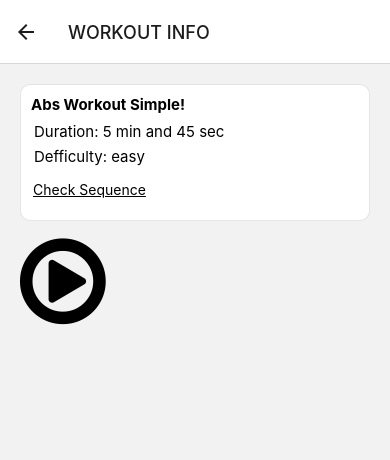
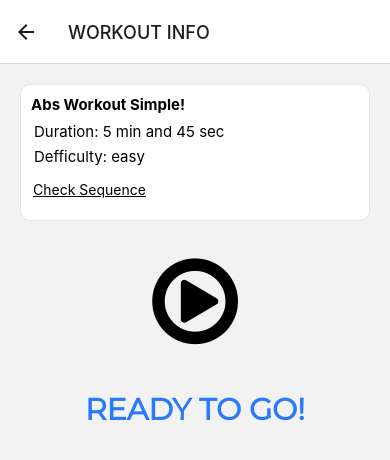
Before and after one commit to salehi-dev/gym-buddy-app, a React Native app: screen /Home in a window 390 px wide. Both pictures are taken after a click on the element 195 px from the left and 181 px from the top of the page. Shown: the top 460 px of the page. Built offline with nearby package versions, Linux system fonts and the light colour scheme.

Commit message:
Feat: improvment the WDScreen on the start bottom

```diff
--- a/src/hooks/useCountDown.ts
+++ b/src/hooks/useCountDown.ts
@@ -2,16 +2,18 @@ import { useEffect, useRef, useState } from "react";
 
 export function useCountDown(idx: number, initialCount: number) {
   const [countDown, setCountDown] = useState(initialCount);
+  const [isRunning, setIsRunning] = useState(false);
   const intervalRef = useRef<number>();
   useEffect(() => {
     if (idx == -1) {
       return;
     }
+    setIsRunning(true);
     intervalRef.current = window.setInterval(() => {
       setCountDown((count) => {
         return count - 1;
       });
-    }, 150);
+    }, 1000);
     return cleanup;
   }, [idx]);
   useEffect(() => {
@@ -24,9 +26,10 @@ export function useCountDown(idx: number, initialCount: number) {
   }, [countDown]);
   const cleanup = () => {
     if (intervalRef.current) {
+      setIsRunning(false);
       window.clearInterval(intervalRef.current);
       intervalRef.current = undefined;
     }
   };
-  return countDown;
+  return { countDown, isRunning, stop: cleanup };
 }
--- a/src/screens/WorkoutDetailScreen.tsx
+++ b/src/screens/WorkoutDetailScreen.tsx
@@ -11,18 +11,19 @@ import { formatSec } from "../utils/time";
 import WorkoutItem from "../components/WorkoutItem";
 import { SequenceItem } from "../types/data";
 import { useCountDown } from "../hooks/useCountDown";
+import { MontserratText } from "../components/styled/MontserratText";
 
 type Props = NativeStackScreenProps<RootStackParamList, "WorkDetail">;
 
 export default function WorkoutDetailScreen({ route }: Props) {
   const [sequence, setSequence] = useState<SequenceItem[]>([]);
   const [trackerIdx, setTrackerIdx] = useState(-1);
+  const [hasRest, setHasRest] = useState(false);
   const workout = useWorkoutBySlug(route.params.slug);
-  const countDown = useCountDown(
+  const { countDown, isRunning, stop } = useCountDown(
     trackerIdx,
     trackerIdx >= 0 ? sequence[trackerIdx].duration : -1
   );
-
   useEffect(() => {
     if (!workout) {
       return;
@@ -30,9 +31,16 @@ export default function WorkoutDetailScreen({ route }: Props) {
     if (trackerIdx === workout.sequence.length - 1) {
       return;
     }
-    if (countDown === 0) {
-      addItemToSequence(trackerIdx + 1);
+    function test() {
+      if (countDown === 0) {
+        setHasRest(true);
+        setTimeout(() => {
+          setHasRest(false);
+          addItemToSequence(trackerIdx + 1);
+        }, 3000);
+      }
     }
+    test();
   }, [countDown]);
   const addItemToSequence = (index: number) => {
     setSequence([...sequence, workout!.sequence[index]]);
@@ -41,6 +49,8 @@ export default function WorkoutDetailScreen({ route }: Props) {
   if (!workout) {
     return null;
   }
+  const hasReachedEnd =
+    sequence.length === workout.sequence.length && countDown === 0;
   return (
     <View style={styles.container}>
       <WorkoutItem
@@ -66,7 +76,7 @@ export default function WorkoutDetailScreen({ route }: Props) {
           </View>
         </CustomModal>
       </WorkoutItem>
-      <View>
+      <View style={styles.startBottom}>
         {sequence.length === 0 && (
           <FontAwesome
             name="play-circle-o"
@@ -76,8 +86,22 @@ export default function WorkoutDetailScreen({ route }: Props) {
         )}
         {sequence.length > 0 && countDown >= 0 && (
           <View>
-            <Text>{countDown}</Text>
+            <Text style={styles.counter}>{countDown}</Text>
           </View>
+        )}
+      </View>
+      <View style={styles.infoContainer}>
+        {sequence.length === 0 ? (
+          <MontserratText style={styles.infoText} children="READY TO GO!" />
+        ) : hasRest ? (
+          <MontserratText style={styles.infoText} children="REST TIME +3" />
+        ) : hasReachedEnd ? (
+          <MontserratText style={styles.infoText} children="Great Job!" />
+        ) : (
+          <MontserratText
+            style={styles.infoText}
+            children={sequence[trackerIdx].name}
+          />
         )}
       </View>
     </View>
@@ -96,4 +120,25 @@ const styles = StyleSheet.create({
   sequenceItem: {
     alignItems: "center",
   },
+  startBottom: {
+    flexDirection: "row",
+    justifyContent: "space-around",
+    alignItems: "center",
+    marginTop: 20,
+  },
+  counter: {
+    fontSize: 55,
+    margin: 2,
+    padding: 5,
+  },
+  infoContainer: {
+    alignItems: "center",
+    paddingVertical: 15,
+    marginVertical: 25,
+  },
+  infoText: {
+    fontSize: 30,
+    fontWeight: "700",
+    color: "#2979FF",
+  },
 });
```
